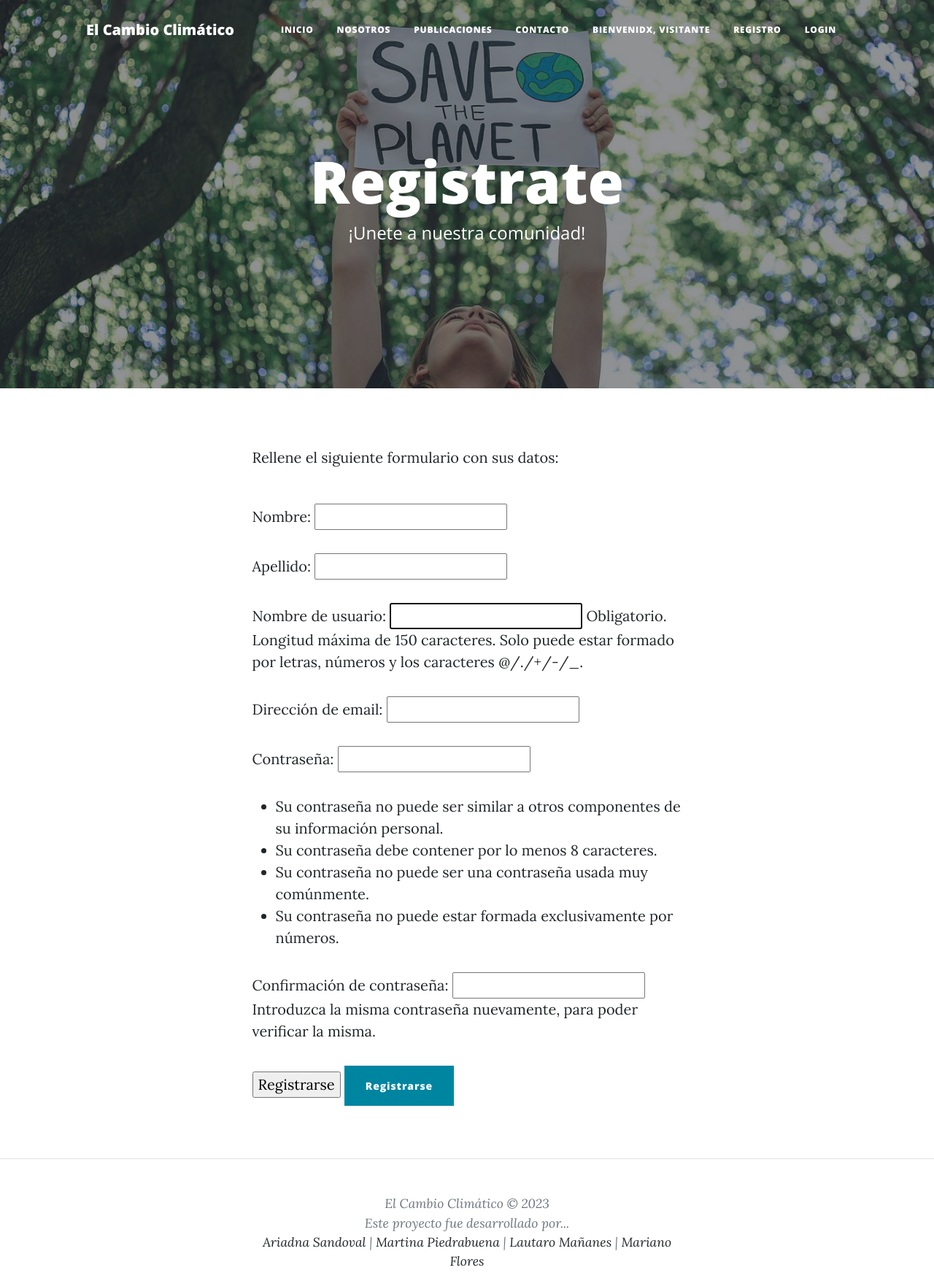
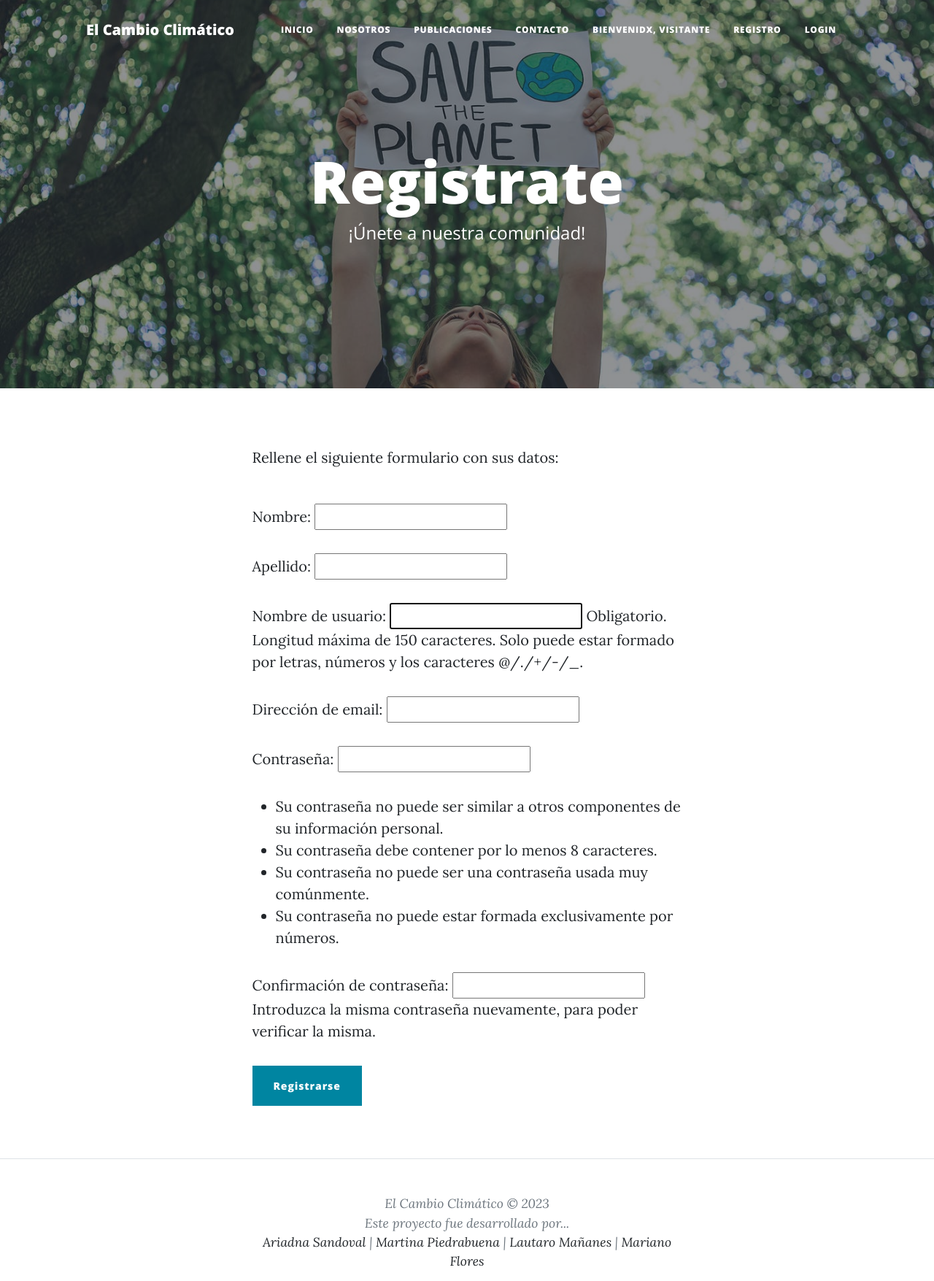
Before and after one commit to marezeflo/informatorio-etapa2-cohorte2-comision1-proyecto, a Django app: page /usuarios/registro/ in a window 1280 px wide. Shown: the top 1755 px of the page at 73% size. Run offline with Django 3.2, Linux system fonts and the light colour scheme; some libraries are stand-ins or nearby versions.

Commit message:
Corrección registro

```diff
--- a/templates/usuarios/registro.html
+++ b/templates/usuarios/registro.html
@@ -12,7 +12,7 @@
             <div class="col-md-10 col-lg-8 col-xl-7">
                 <div class="site-heading">
                     <h1>Registrate</h1>
-                    <span class="subheading">¡Unete a nuestra comunidad!</span>
+                    <span class="subheading">¡Únete a nuestra comunidad!</span>
                 </div>
             </div>
         </div>
@@ -25,9 +25,10 @@
             <div class="col-md-10 col-lg-8 col-xl-7">
                 <p>Rellene el siguiente formulario con sus datos:</p>
                 <div class="my-5">
-                    <form id="contactForm" data-sb-form-api-token="API_TOKEN">{% csrf_token %} {{form.as_p}}
-                    <input type="submit" value="Registrarse">
-                    <button type="submit" class="btn btn-primary">Registrarse</button>
+                    <form method="post">
+                        {% csrf_token %}
+                        {{form.as_p}}
+                        <button type="submit" class="btn btn-primary">Registrarse</button>
                     </form>
                 </div>
             </div>
```
Also changed, not shown: proyectoDjango/db.sqlite3.
